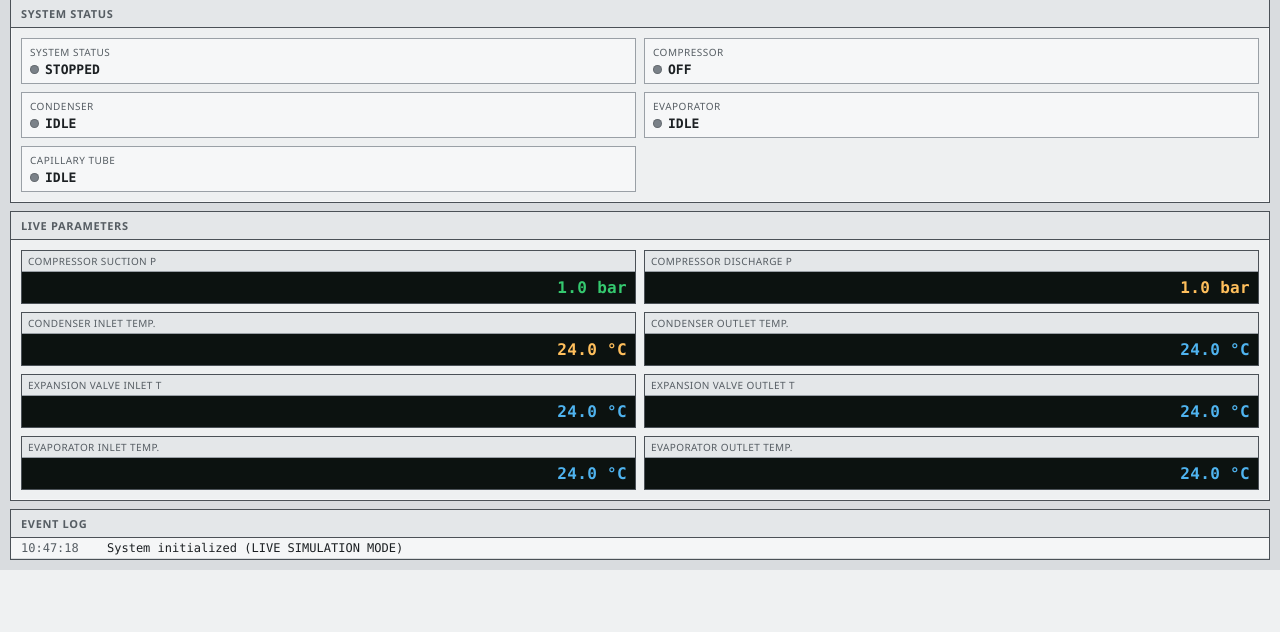
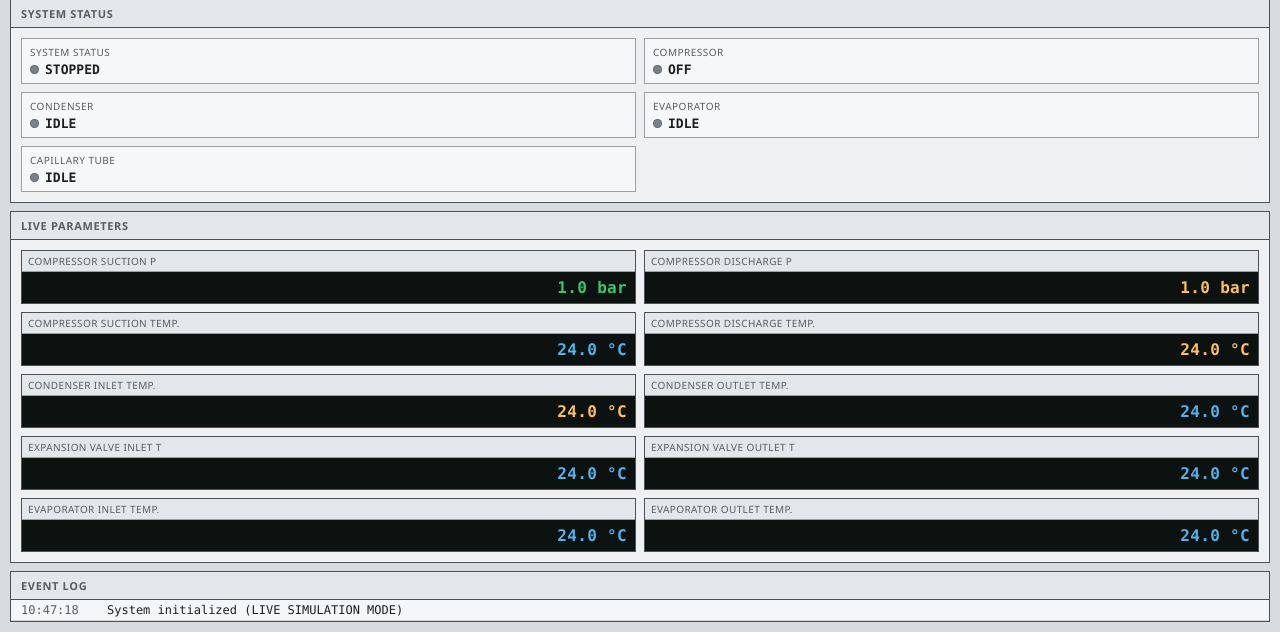
Before and after one commit to devdavidbuilds/AC-Simulation, a Django app: page / in a window 1280 px wide. Shown: the part 951-1583 px from the top of the page. Before the commit the page ends 1521 px from the top, so only its background shows below. Run offline with Django 4.2, Linux system fonts and the light colour scheme; some libraries are stand-ins or nearby versions.

Commit message:
Add Compressor Discharge Temperature and Suction Temperature to Live Parameters panel

```diff
--- a/refrigerator/static/refrigerator/js/ui.js
+++ b/refrigerator/static/refrigerator/js/ui.js
@@ -21,6 +21,7 @@
       "lampEvaporator", "valEvaporator",
       "lampCapillary", "valCapillary",
       "pvSuctionP", "pvDischargeP",
+      "pvCompSucTemp", "pvCompDisTemp",
       "pvCondInTemp", "pvCondOutTemp",
       "pvExpInTemp", "pvExpOutTemp",
       "pvEvapInTemp", "pvEvapOutTemp",
@@ -240,7 +241,9 @@
      ["svgCondenserOutletTemp", L.cT], ["svgCondenserInletTemp", L.dT], ["svgCapInletTemp", L.cT], ["svgEvapCoilInTemp", capL], ["svgEvaporatorInletTemp", capL], ["svgEvaporatorOutletTemp", sh]
     ].forEach((r) => setHealth(el[r[0]], r[1]));
     const pv = (id, lvl) => { if (el[id] && el[id].parentElement) setHealth(el[id].parentElement, lvl); };
-    pv("pvSuctionP", L.sP); pv("pvDischargeP", L.dP); pv("pvCondInTemp", L.dT); pv("pvCondOutTemp", L.cT);
+    pv("pvSuctionP", L.sP); pv("pvDischargeP", L.dP);
+    pv("pvCompSucTemp", sh); pv("pvCompDisTemp", L.dT);
+    pv("pvCondInTemp", L.dT); pv("pvCondOutTemp", L.cT);
     pv("pvExpInTemp", L.cT); pv("pvExpOutTemp", capL); pv("pvEvapInTemp", capL); pv("pvEvapOutTemp", sh);
 
     ["rfCompDisP", "rfCondOutT", "rfCapEvapIn", "rfEvapOutT"].forEach((id, i) => {
@@ -346,6 +349,8 @@
     // ---- Live parameters (Values ALWAYS show the historical record's numbers) ----
     if (el.pvSuctionP) el.pvSuctionP.textContent = s.suctionPressure.toFixed(1) + " bar";
     if (el.pvDischargeP) el.pvDischargeP.textContent = s.dischargePressure.toFixed(1) + " bar";
+    if (el.pvCompSucTemp) el.pvCompSucTemp.textContent = (s.evaporatorOutletTemp !== undefined ? s.evaporatorOutletTemp.toFixed(1) : "24.0") + " °C";
+    if (el.pvCompDisTemp) el.pvCompDisTemp.textContent = s.dischargeTemp.toFixed(1) + " °C";
 
     // Condenser
     if (el.pvCondInTemp) el.pvCondInTemp.textContent = s.dischargeTemp.toFixed(1) + " °C";
--- a/refrigerator/templates/refrigerator/index.html
+++ b/refrigerator/templates/refrigerator/index.html
@@ -722,6 +722,14 @@
           <div class="param-label">Compressor Discharge P</div>
           <div class="param-value" id="pvDischargeP">1.0 bar</div>
         </div>
+        <div class="param-box blue">
+          <div class="param-label">Compressor Suction Temp.</div>
+          <div class="param-value" id="pvCompSucTemp">24.0 °C</div>
+        </div>
+        <div class="param-box warm">
+          <div class="param-label">Compressor Discharge Temp.</div>
+          <div class="param-value" id="pvCompDisTemp">24.0 °C</div>
+        </div>
 
         <!-- 2. Condenser -->
         <div class="param-box warm">
```
Also changed, not shown: index.html (+8 -0 lines), refrigerator/templates/refrigerator/refrigeration.html (+8 -0 lines).
